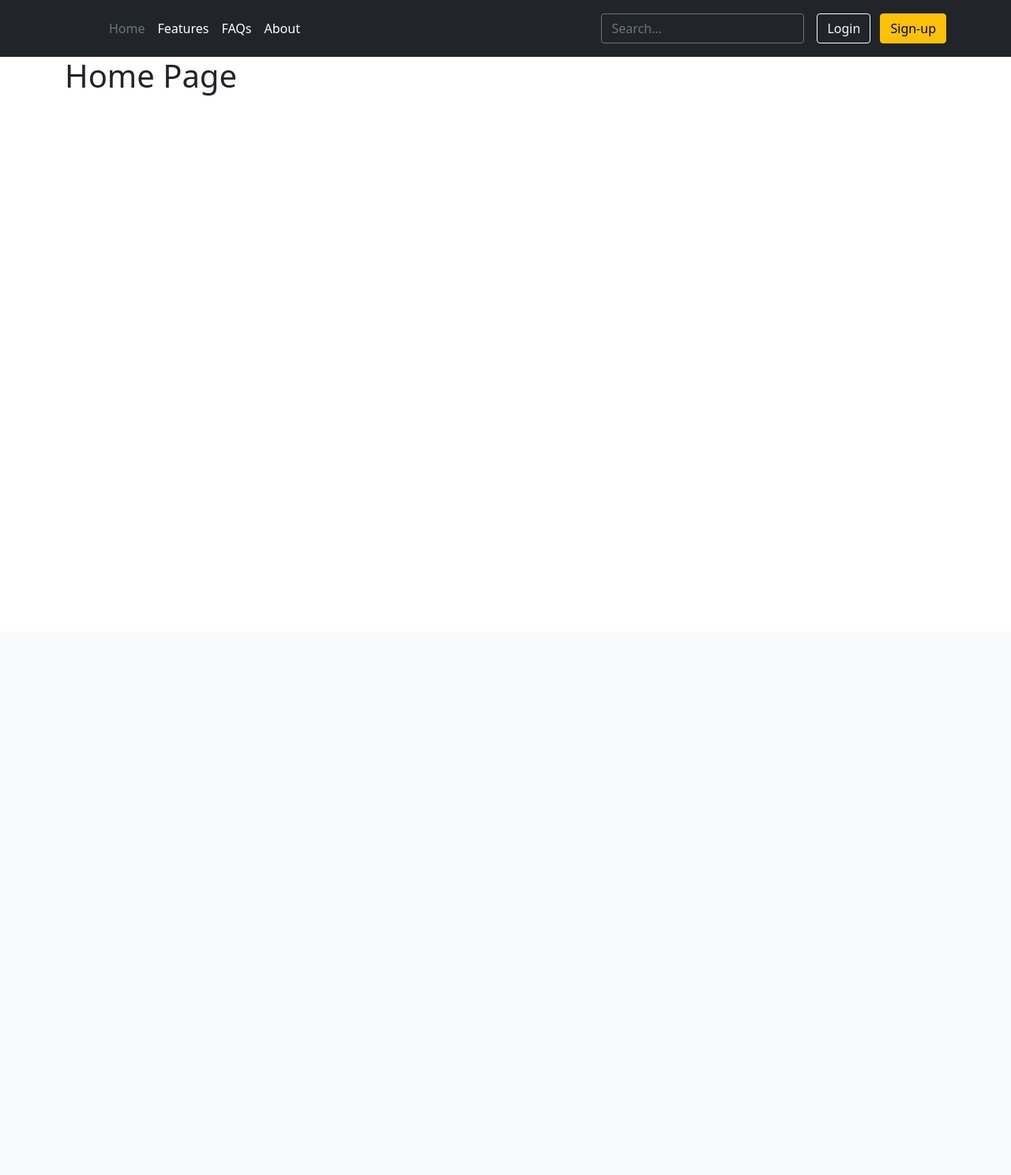
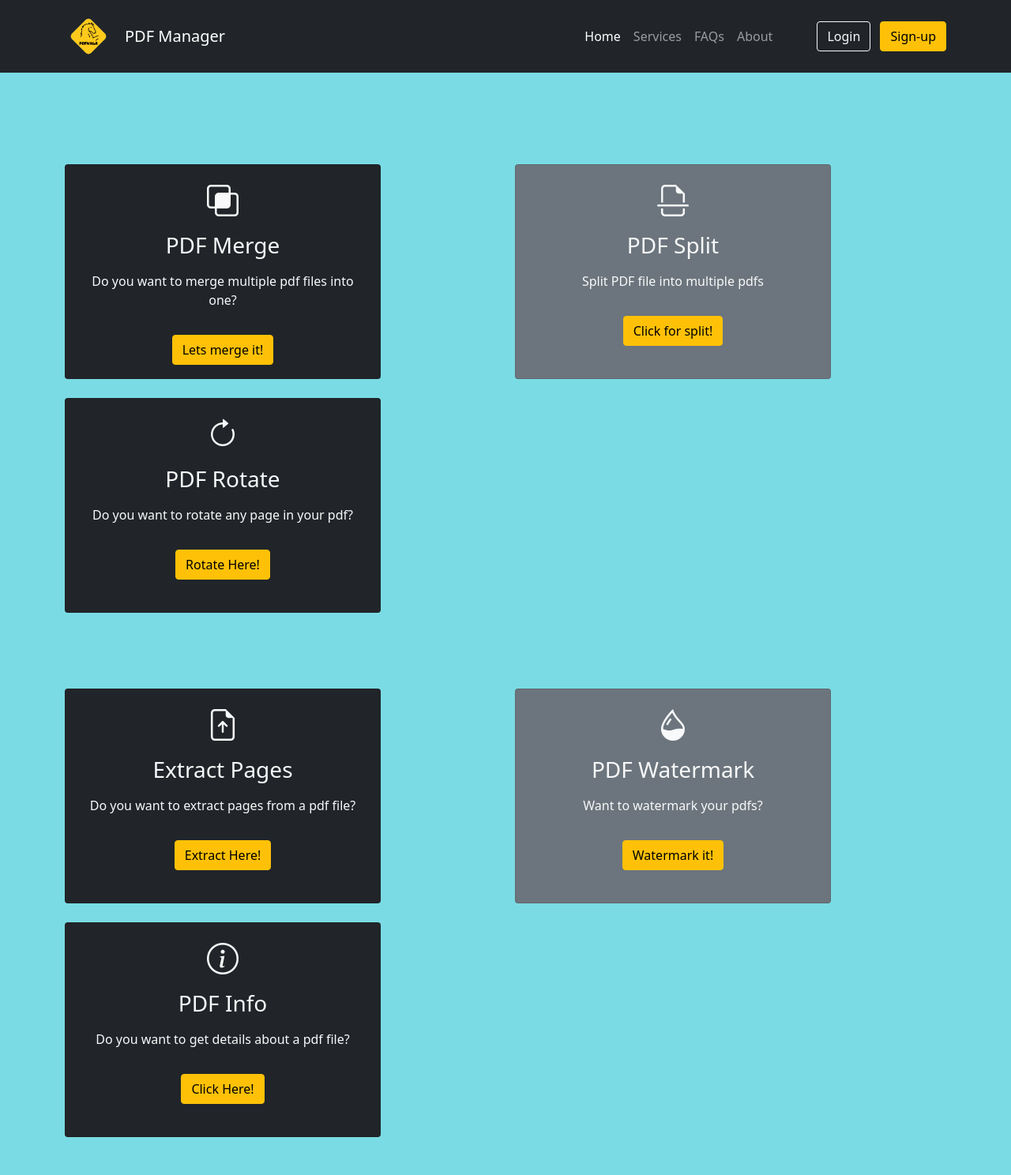
Before and after one commit to patidarrohit/pdfmanager, a Django app: page / in a window 1280 px wide. Shown: the whole page at 79% size. Before the commit the page ends 121 px from the top, so only its background shows below. Run offline with Django 3.2, Linux system fonts and the light colour scheme; some libraries are stand-ins or nearby versions.

Commit message:
New Changes

```diff
--- a/pdf_project/pdfmanager/static/pdfmanager/main.css
+++ b/pdf_project/pdfmanager/static/css/main.css
@@ -1,3 +1,27 @@
+body::before {
+  display: block;
+  content: '';
+  height: 160px;
+}
+
+.card {
+  width: 25rem;
+  height: 17rem;
+}
+
+body {
+  background-color: rgb(122, 219, 228);
+}
+
+#card-merge{
+  width: 70rem;
+  height: auto;
+}
+
+.input-group{
+  width: 50%;
+
+}
 .bd-placeholder-img {
     font-size: 1.125rem;
     text-anchor: middle;
--- /dev/null
+++ b/pdf_project/pdfmanager/static/js/script.js
@@ -0,0 +1,18 @@
+function createNewInputGrp() {
+    // First create a DIV element.
+	var txtNewInputBox = document.createElement('div');
+
+    // Then add the content (a new input box) of the element.
+	txtNewInputBox.innerHTML = '<div id="ig-new" class="input-group mx-auto"> <input type="file" class="form-control my-2" id="inputGroupFile" accept=".pdf"> <input id="ig-del" type="button" class="btn btn-dark" value="x" onclick="removeInputGrp();"/> </div>';
+
+    // Finally put it where it is supposed to appear.
+	document.getElementById("ig").append(txtNewInputBox);
+}
+
+
+
+
+function removeInputGrp() {
+    const ig = document.getElementById('ig-new');
+  ig.remove();
+}
--- a/pdf_project/pdfmanager/templates/pdfmanager/base.html
+++ b/pdf_project/pdfmanager/templates/pdfmanager/base.html
@@ -7,26 +7,27 @@
     <meta name="viewport" content="width=device-width, initial-scale=1">
 
     <!-- Bootstrap CSS -->
-    <link href="https://cdn.jsdelivr.net/npm/bootstrap@5.1.1/dist/css/bootstrap.min.css" rel="stylesheet" integrity="sha384-F3w7mX95PdgyTmZZMECAngseQB83DfGTowi0iMjiWaeVhAn4FJkqJByhZMI3AhiU" crossorigin="anonymous">
+    <link href="https://cdn.jsdelivr.net/npm/bootstrap@5.0.1/dist/css/bootstrap.min.css" rel="stylesheet" integrity="sha384-+0n0xVW2eSR5OomGNYDnhzAbDsOXxcvSN1TPprVMTNDbiYZCxYbOOl7+AMvyTG2x" crossorigin="anonymous"/>
+    <link rel="stylesheet" href="https://cdn.jsdelivr.net/npm/bootstrap-icons@1.3.0/font/bootstrap-icons.css"/>
+    <link href="https://api.mapbox.com/mapbox-gl-js/v2.1.1/mapbox-gl.css" rel="stylesheet"/>
+    <!-- <link rel="stylesheet" href="style.css"/> -->
     <link rel="stylesheet" type="text/css" href="{% static 'css/main.css' %}">
-    <link rel="stylesheet" href="{% static 'pdfmanager/main.css' %}">
+    <!-- <link rel="stylesheet" href="{% static 'pdfmanager/main.css' %}"> -->
     <title>PDF Manager</title>
   </head>
   <body>
-    {% include './partials/_navbar.html' %}
+      {% include './partials/_navbar.html' %}
 
-    <div class="container">
       {% block content %} {% endblock %}
-    </div>
     <!-- Optional JavaScript; choose one of the two! -->
 
     <!-- Option 1: Bootstrap Bundle with Popper -->
-    <script src="https://cdn.jsdelivr.net/npm/bootstrap@5.1.0/dist/js/bootstrap.bundle.min.js" integrity="sha384-U1DAWAznBHeqEIlVSCgzq+c9gqGAJn5c/t99JyeKa9xxaYpSvHU5awsuZVVFIhvj" crossorigin="anonymous"></script>
-
+    <script src="https://cdn.jsdelivr.net/npm/bootstrap@5.0.1/dist/js/bootstrap.bundle.min.js" integrity="sha384-gtEjrD/SeCtmISkJkNUaaKMoLD0//ElJ19smozuHV6z3Iehds+3Ulb9Bn9Plx0x4" crossorigin="anonymous"></script>
     <!-- Option 2: Separate Popper and Bootstrap JS -->
     <!--
     <script src="https://cdn.jsdelivr.net/npm/@popperjs/core@2.9.3/dist/umd/popper.min.js" integrity="sha384-eMNCOe7tC1doHpGoWe/6oMVemdAVTMs2xqW4mwXrXsW0L84Iytr2wi5v2QjrP/xp" crossorigin="anonymous"></script>
     <script src="https://cdn.jsdelivr.net/npm/bootstrap@5.1.0/dist/js/bootstrap.min.js" integrity="sha384-cn7l7gDp0eyniUwwAZgrzD06kc/tftFf19TOAs2zVinnD/C7E91j9yyk5//jjpt/" crossorigin="anonymous"></script>
     -->
+    <script src="{% static 'js/script.js' %}"></script>
   </body>
 </html>
--- a/pdf_project/pdfmanager/templates/pdfmanager/home.html
+++ b/pdf_project/pdfmanager/templates/pdfmanager/home.html
@@ -1,4 +1,102 @@
 {% extends "pdfmanager/base.html"%}
+{% load static %}
 {% block content %}
-<h1>Home Page</h1>
+<section class="p-5">
+    <div class="container">
+      <div class="row text-center g-4">
+        <div class="col-md">
+          <div class="card bg-dark text-light">
+            <div class="card-body text-center">
+              <div class="h1 mb-3">
+                <i class="bi bi-intersect"></i>
+              </div>
+              <h3 class="card-title mb-3">PDF Merge</h3>
+              <p class="card-text">
+                Do you want to merge multiple pdf files into one?
+              </p>
+              <a href="{% url 'pdfmerge' %}" class="btn btn-warning my-3">Lets merge it!</a>
+            </div>
+          </div>
+        </div>
+        <div class="col-md">
+          <div class="card bg-secondary text-light">
+            <div class="card-body text-center">
+              <div class="h1 mb-3">
+                <i class="bi bi-file-earmark-break"></i>
+              </div>
+              <h3 class="card-title mb-3">PDF Split</h3>
+              <p class="card-text">
+                Split PDF file into multiple pdfs
+              </p>
+              <a href="{% url 'pdfsplit' %}" class="btn btn-warning my-3">Click for split!</a>
+            </div>
+          </div>
+        </div>
+        <div class="col-md">
+          <div class="card bg-dark text-light">
+            <div class="card-body text-center">
+              <div class="h1 mb-3">
+                <i class="bi bi-arrow-clockwise"></i>
+              </div>
+              <h3 class="card-title mb-3">PDF Rotate</h3>
+              <p class="card-text">
+                Do you want to rotate any page in your pdf?
+              </p>
+              <a href="{% url 'pdfrotate' %}" class="btn btn-warning my-3">Rotate Here!</a>
+            </div>
+          </div>
+        </div>
+      </div>
+    </div>
+  </section>
+
+
+  <section class="p-5">
+    <div class="container">
+      <div class="row text-center g-4">
+        <div class="col-md">
+          <div class="card bg-dark text-light">
+            <div class="card-body text-center">
+              <div class="h1 mb-3">
+                <i class="bi bi-file-earmark-arrow-up"></i>
+              </div>
+              <h3 class="card-title mb-3">Extract Pages</h3>
+              <p class="card-text">
+                Do you want to extract pages from a pdf file?
+              </p>
+              <a href="{% url 'pdfextract' %}" class="btn btn-warning my-3">Extract Here!</a>
+            </div>
+          </div>
+        </div>
+        <div class="col-md">
+          <div class="card bg-secondary text-light">
+            <div class="card-body text-center">
+              <div class="h1 mb-3">
+                <i class="bi bi-droplet-half"></i>
+              </div>
+              <h3 class="card-title mb-3">PDF Watermark</h3>
+              <p class="card-text">
+                Want to watermark your pdfs?
+              </p>
+              <a href="{% url 'pdfwatermark' %}" class="btn btn-warning my-3">Watermark it!</a>
+            </div>
+          </div>
+        </div>
+        <div class="col-md">
+          <div class="card bg-dark text-light">
+            <div class="card-body text-center">
+              <div class="h1 mb-3">
+                <i class="bi bi-info-circle"></i>
+              </div>
+              <h3 class="card-title mb-3">PDF Info</h3>
+              <p class="card-text">
+                Do you want to get details about a pdf file?
+              </p>
+              <a href="{% url 'pdfinfo' %}" class="btn btn-warning my-3">Click Here!</a>
+            </div>
+          </div>
+        </div>
+      </div>
+    </div>
+  </section>
 {% endblock content %}
--- a/pdf_project/pdfmanager/templates/pdfmanager/partials/_navbar.html
+++ b/pdf_project/pdfmanager/templates/pdfmanager/partials/_navbar.html
@@ -1,27 +1,57 @@
+{% load static %}
 <!--Nav Bar-->
-<header class="p-3 bg-dark text-white">
+<nav class="navbar navbar-expand-lg bg-dark navbar-dark py-3 fixed-top">
     <div class="container">
-      <div class="d-flex flex-wrap align-items-center justify-content-center justify-content-lg-start">
+      <a href="#" class="pull-left"><img src="{% static 'images/square_logo.png' %} " style="width:60px"></a>
+      <a href="#" class="navbar-brand px-3">PDF Manager</a>
+      <!-- <div class="d-flex flex-wrap align-items-center justify-content-center justify-content-lg-start">
         <a href="/" class="d-flex align-items-center mb-2 mb-lg-0 text-white text-decoration-none">
           <svg class="bi me-2" width="40" height="32" role="img" aria-label="Bootstrap"><use xlink:href="#bootstrap"/></svg>
-        </a>
+        </a> -->
+        <button class="navbar-toggler" type="button" data-bs-toggle="collapse" data-bs-target="#navmenu">
+          <span class="navbar-toggler-icon"></span>
+        </button>
 
+        <div class="collapse navbar-collapse" id="navmenu">
+          <ul class="navbar-nav ms-auto px-5">
+            <li class="nav-item">
+              <a href="{% url 'home' %}" {% if '/' == request.path %} class="nav-link px-2 text-white" {% else %} class="nav-link" {% endif %}>Home</a>
+            </li>
+            <li class="nav-item">
+              <a href="#Services" class="nav-link">Services</a>
+            </li>
+            <li class="nav-item">
+              <a href="#FAQs" class="nav-link">FAQs</a>
+            </li>
+            <li class="nav-item">
+              <a href="{% url 'about' %}" {% if '/about/' == request.path %} class="nav-link px-2 text-white" {% else %} class="nav-link" {% endif %}>About</a>
+            </li>
+            <!-- <li class="nav-item">
+              <div class="nav-item">
+                <button type="button" class="btn btn-outline-light me-2">Login</button>
+                <button type="button" class="btn btn-warning">Sign-up</button>
+              </div>
+            </li> -->
+          </ul>
+
+        <!-- </div>
         <ul class="nav col-12 col-lg-auto me-lg-auto mb-2 justify-content-center mb-md-0">
           <li><a href="{% url 'home' %}" {% if '/' == request.path %} class="nav-link px-2 text-secondary" {% else %} class="nav-link px-2 text-white" {% endif %}>Home</a></li>
           <li><a href="#" class="nav-link px-2 text-white">Features</a></li>
-         <!-- <li><a href="#" class="nav-link px-2 text-white">Pricing</a></li> -->
+          <li><a href="#" class="nav-link px-2 text-white">Pricing</a></li>
           <li><a href="#" class="nav-link px-2 text-white">FAQs</a></li>
           <li><a href="{% url 'about' %}" {% if 'about' in request.path %} class="nav-link px-2 text-secondary" {% else %} class="nav-link px-2 text-white" {% endif %}>About</a></li>
         </ul>
 
         <form class="col-12 col-lg-auto mb-3 mb-lg-0 me-lg-3">
           <input type="search" class="form-control form-control-dark" placeholder="Search..." aria-label="Search">
-        </form>
+        </form>  -->
 
-        <div class="text-end">
+        <div class="nav-item">
           <button type="button" class="btn btn-outline-light me-2">Login</button>
           <button type="button" class="btn btn-warning">Sign-up</button>
         </div>
       </div>
     </div>
-  </header>
+  </div>
+</nav>
--- /dev/null
+++ b/pdf_project/pdfmanager/templates/pdfmanager/pdfextract.html
@@ -0,0 +1,5 @@
+{% extends "pdfmanager/base.html"%}
+{% load static %}
+{% block content %}
+
+{% endblock content %}
--- /dev/null
+++ b/pdf_project/pdfmanager/templates/pdfmanager/pdfinfo.html
@@ -0,0 +1,5 @@
+{% extends "pdfmanager/base.html"%}
+{% load static %}
+{% block content %}
+
+{% endblock content %}
--- /dev/null
+++ b/pdf_project/pdfmanager/templates/pdfmanager/pdfrotate.html
@@ -0,0 +1,5 @@
+{% extends "pdfmanager/base.html"%}
+{% load static %}
+{% block content %}
+
+{% endblock content %}
--- /dev/null
+++ b/pdf_project/pdfmanager/templates/pdfmanager/pdfsplit.html
@@ -0,0 +1,5 @@
+{% extends "pdfmanager/base.html"%}
+{% load static %}
+{% block content %}
+
+{% endblock content %}
--- /dev/null
+++ b/pdf_project/pdfmanager/templates/pdfmanager/pdfwatermark.html
@@ -0,0 +1,5 @@
+{% extends "pdfmanager/base.html"%}
+{% load static %}
+{% block content %}
+
+{% endblock content %}
--- a/pdf_project/pdfmanager/urls.py
+++ b/pdf_project/pdfmanager/urls.py
@@ -4,4 +4,10 @@ from . import views
 urlpatterns = [
     path('', views.home, name='home'),
     path('about/', views.about, name='about'),
+    path('pdfmerge/', views.pdf_merge, name='pdfmerge'),
+    path('pdfsplit/', views.pdf_split, name='pdfsplit'),
+    path('pdfrotate/', views.pdf_rotate, name='pdfrotate'),
+    path('pdfextract/', views.pdf_extract, name='pdfextract'),
+    path('pdfwatermark/', views.pdf_watermark, name='pdfwatermark'),
+    path('pdfinfo/', views.pdf_info, name='pdfinfo'),
 ]
--- a/pdf_project/pdfmanager/views.py
+++ b/pdf_project/pdfmanager/views.py
@@ -7,3 +7,31 @@ def home(request):
 
 def about(request):
     return render(request, "pdfmanager/about.html")
+
+
+def pdf_merge(request):
+    if request.method == 'POST':
+        print(request.POST)
+        print(request.FILES)
+        print('Yes')
+    return render(request, "pdfmanager/pdfmerge.html")
+
+
+def pdf_split(request):
+    return render(request, "pdfmanager/pdfsplit.html")
+
+
+def pdf_rotate(request):
+    return render(request, "pdfmanager/pdfrotate.html")
+
+
+def pdf_extract(request):
+    return render(request, "pdfmanager/pdfextract.html")
+
+
+def pdf_watermark(request):
+    return render(request, "pdfmanager/pdfwatermark.html")
+
+
+def pdf_info(request):
+    return render(request, "pdfmanager/pdfinfo.html")
```
Also changed, not shown: pdf_project/pdfmanager/templates/pdfmanager/pdfmerge.html (added, +37 -0 lines), pdf_project/pdfmanager/static/images/square_logo.png (added), 2 other files.
